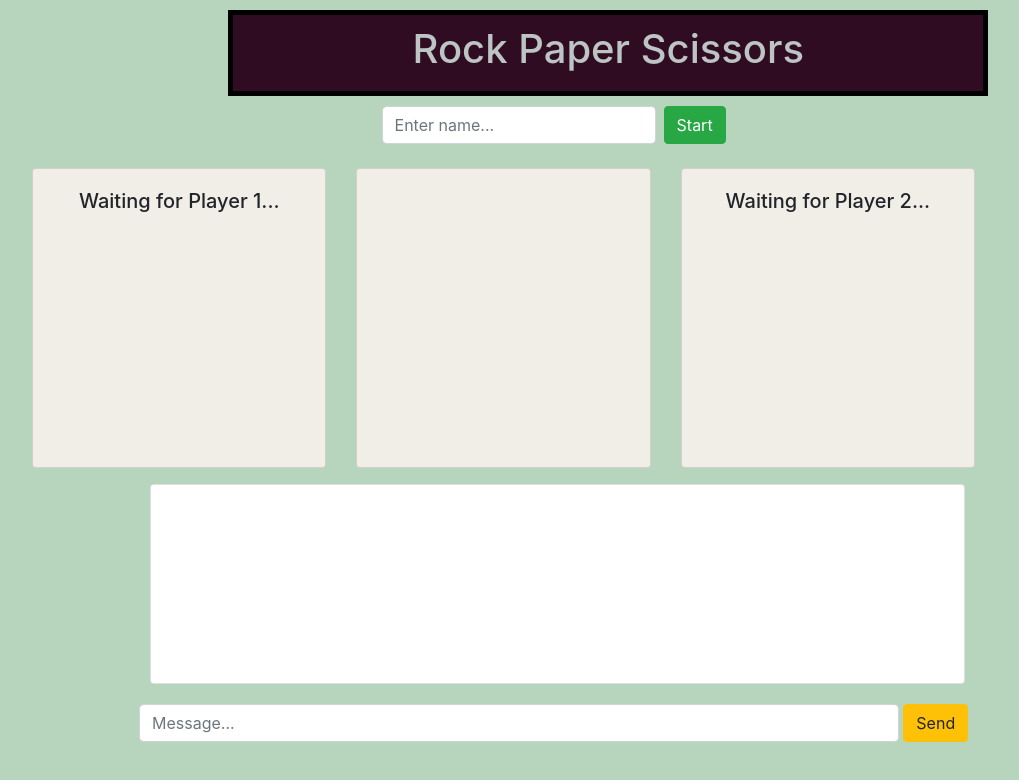
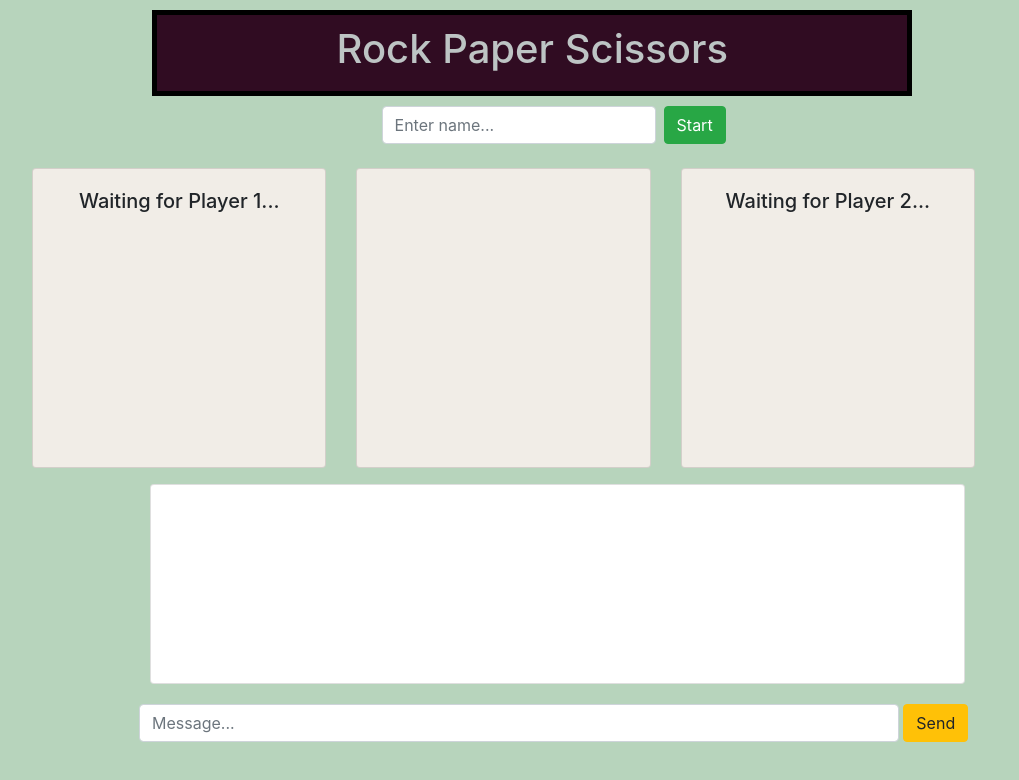
Before and after one commit to f-flores/RPS-Multiplayer, a plain HTML site: page index.html in a window 1280 px wide. Shown: the top 780 px of the page, without its empty margins (96-1115 px from the left). Drawn offline with nearby package versions, Linux system fonts and the light colour scheme; no server answers.

```diff
--- a/assets/css/style.scss
+++ b/assets/css/style.scss
@@ -29,7 +29,7 @@ html {
       border: 5px solid black;
       padding: 10px;
       margin: 10px;
-      margin-left: 24%;
+      margin-left: 18%;
       color: $game-color-2;
     }
 
```
Also changed, not shown: assets/css/style.css.
